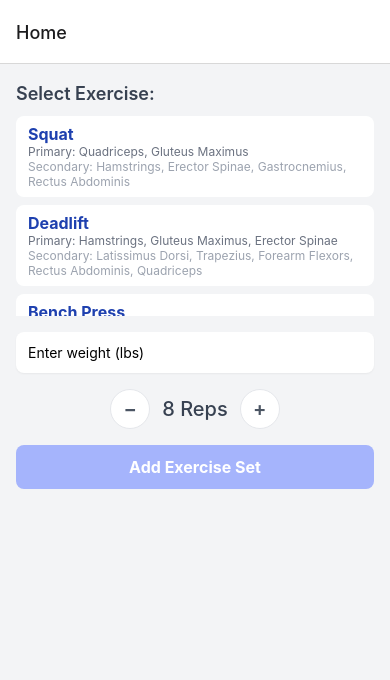
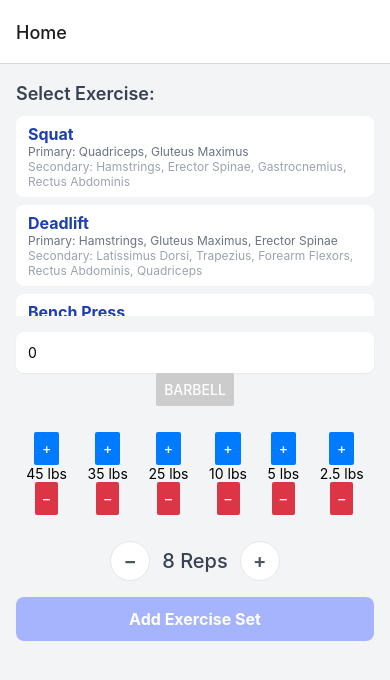
Before and after one commit to 0matleb2/lift-log, a React Native app: screen /Home in a window 390 px wide. Shown: the top 680 px of the page. Built offline with nearby package versions, Linux system fonts and the light colour scheme.

Commit message:
Add plate stepper to weight input

```diff
--- a/app/components/WeightInput.tsx
+++ b/app/components/WeightInput.tsx
@@ -1,21 +1,272 @@
-import React from "react";
-import { TextInput, View } from "react-native";
+import { useEffect, useState } from "react";
+import { Button, Text, TextInput, View } from "react-native";
 
 interface WeightInputProps {
 	weight: string;
 	onChangeWeight: (weight: string) => void;
 }
 
-const WeightInput = ({ weight, onChangeWeight }: WeightInputProps) => {
+interface PlateStepperProps {
+	plateWeight: number;
+	onPlateAdded: () => void;
+	onPlateRemoved: () => void;
+}
+
+const PlateStepper = ({
+	plateWeight,
+	onPlateAdded,
+	onPlateRemoved,
+}: PlateStepperProps) => {
+	return (
+		<View className="items-center">
+			<Button title="+" onPress={onPlateAdded} color="#007bff" />
+			<Text className="my-1.25">{`${plateWeight} lbs`}</Text>
+			<Button title="–" onPress={onPlateRemoved} color="#dc3545" />
+		</View>
+	);
+};
+
+const WeightInput = ({ weight = "0", onChangeWeight }: WeightInputProps) => {
+	const [isBarbellAdded, setIsBarbellAdded] = useState(false);
+	const [fortyFivePlateCount, setFortyFivePlateCount] = useState(0);
+	const [thirtyFivePlateCount, setThirtyFivePlateCount] = useState(0);
+	const [twentyFivePlateCount, setTwentyFivePlateCount] = useState(0);
+	const [tenPlateCount, setTenPlateCount] = useState(0);
+	const [fivePlateCount, setFivePlateCount] = useState(0);
+	const [twoPointFivePlateCount, setTwoPointFivePlateCount] = useState(0);
+
+	const handleToggleBarbell = () => {
+		const barbellWeight = 45;
+		let updatedWeight = Number.parseFloat(weight);
+
+		if (!isBarbellAdded) {
+			updatedWeight += barbellWeight;
+		} else {
+			updatedWeight -= barbellWeight;
+		}
+
+		setIsBarbellAdded(!isBarbellAdded);
+		onChangeWeight(updatedWeight.toString());
+	};
+
+	const handleAddPlate = (plateWeight: number) => {
+		if (plateWeight === 45) {
+			setFortyFivePlateCount(fortyFivePlateCount + 1);
+		} else if (plateWeight === 35) {
+			setThirtyFivePlateCount(thirtyFivePlateCount + 1);
+		} else if (plateWeight === 25) {
+			setTwentyFivePlateCount(twentyFivePlateCount + 1);
+		} else if (plateWeight === 10) {
+			setTenPlateCount(tenPlateCount + 1);
+		} else if (plateWeight === 5) {
+			setFivePlateCount(fivePlateCount + 1);
+		} else if (plateWeight === 2.5) {
+			setTwoPointFivePlateCount(twoPointFivePlateCount + 1);
+		}
+	};
+
+	const handleRemovePlate = (plateWeight: number) => {
+		if (plateWeight === 45 && fortyFivePlateCount > 0) {
+			setFortyFivePlateCount(fortyFivePlateCount - 1);
+		} else if (plateWeight === 35 && thirtyFivePlateCount > 0) {
+			setThirtyFivePlateCount(thirtyFivePlateCount - 1);
+		} else if (plateWeight === 25 && twentyFivePlateCount > 0) {
+			setTwentyFivePlateCount(twentyFivePlateCount - 1);
+		} else if (plateWeight === 10 && tenPlateCount > 0) {
+			setTenPlateCount(tenPlateCount - 1);
+		} else if (plateWeight === 5 && fivePlateCount > 0) {
+			setFivePlateCount(fivePlateCount - 1);
+		} else if (plateWeight === 2.5 && twoPointFivePlateCount > 0) {
+			setTwoPointFivePlateCount(twoPointFivePlateCount - 1);
+		}
+	};
+
+	useEffect(() => {
+		onChangeWeight(
+			(
+				fortyFivePlateCount * 45 +
+				thirtyFivePlateCount * 35 +
+				twentyFivePlateCount * 25 +
+				tenPlateCount * 10 +
+				fivePlateCount * 5 +
+				twoPointFivePlateCount * 2.5 +
+				(isBarbellAdded ? 1 : 0) * 45
+			).toString(),
+		);
+	}, [
+		onChangeWeight,
+		fortyFivePlateCount,
+		thirtyFivePlateCount,
+		twentyFivePlateCount,
+		tenPlateCount,
+		fivePlateCount,
+		twoPointFivePlateCount,
+		isBarbellAdded,
+	]);
+
+	// Handle keyboard input
+	const handleChangeText = (text: string) => {
+		setIsBarbellAdded(false);
+		setFortyFivePlateCount(0); // Reset plate count if manual input is used
+		onChangeWeight(text);
+	};
+
+	// Generate rectangles based on plateCount
+	const leftPlates = [];
+	const rightPlates = [];
+	for (let i = 0; i < fortyFivePlateCount; i++) {
+		if (i % 2 === 0) {
+			leftPlates.push(
+				<View
+					key={`45L-${i}`}
+					className="w-2 h-14 bg-blue-500 border border-gray-500"
+				/>,
+			);
+		} else {
+			rightPlates.push(
+				<View
+					key={`45R-${i}`}
+					className="w-2 h-14 bg-blue-500 border border-gray-500"
+				/>,
+			);
+		}
+	}
+	for (let i = 0; i < thirtyFivePlateCount; i++) {
+		if (i % 2 === 0) {
+			leftPlates.push(
+				<View
+					key={`35L-${i}`}
+					className="w-2 h-12 bg-yellow-500 border border-gray-500"
+				/>,
+			);
+		} else {
+			rightPlates.push(
+				<View
+					key={`35R-${i}`}
+					className="w-2 h-12 bg-yellow-500 border border-gray-500"
+				/>,
+			);
+		}
+	}
+	for (let i = 0; i < twentyFivePlateCount; i++) {
+		if (i % 2 === 0) {
+			leftPlates.push(
+				<View
+					key={`25L-${i}`}
+					className="w-2 h-10 bg-green-500 border border-gray-500"
+				/>,
+			);
+		} else {
+			rightPlates.push(
+				<View
+					key={`25R-${i}`}
+					className="w-2 h-10 bg-green-500 border border-gray-500"
+				/>,
+			);
+		}
+	}
+	for (let i = 0; i < tenPlateCount; i++) {
+		if (i % 2 === 0) {
+			leftPlates.push(
+				<View
+					key={`10L-${i}`}
+					className="w-1 h-8 bg-white border border-gray-500"
+				/>,
+			);
+		} else {
+			rightPlates.push(
+				<View
+					key={`10R-${i}`}
+					className="w-1 h-8 bg-white border border-gray-500"
+				/>,
+			);
+		}
+	}
+	for (let i = 0; i < fivePlateCount; i++) {
+		if (i % 2 === 0) {
+			leftPlates.push(
+				<View
+					key={`5L-${i}`}
+					className="w-1 h-6 bg-blue-500 border border-gray-500"
+				/>,
+			);
+		} else {
+			rightPlates.push(
+				<View
+					key={`5R-${i}`}
+					className="w-1 h-6 bg-blue-500 border border-gray-500"
+				/>,
+			);
+		}
+	}
+	for (let i = 0; i < twoPointFivePlateCount; i++) {
+		if (i % 2 === 0) {
+			leftPlates.push(
+				<View
+					key={`2.5L-${i}`}
+					className="w-1 h-4 bg-green-500 border border-gray-500"
+				/>,
+			);
+		} else {
+			rightPlates.push(
+				<View
+					key={`2.5R-${i}`}
+					className="w-1 h-4 bg-green-500 border border-gray-500"
+				/>,
+			);
+		}
+	}
+
 	return (
 		<View className="mb-4">
 			<TextInput
 				keyboardType="numeric"
 				value={weight}
-				onChangeText={onChangeWeight}
+				onChangeText={handleChangeText}
 				placeholder="Enter weight (lbs)"
 				className="w-full p-3 bg-white rounded-lg shadow-sm"
 			/>
+			<View className="flex-row items-center justify-center mb-4">
+				{leftPlates.reverse()}
+				<Button
+					title="Barbell"
+					onPress={handleToggleBarbell}
+					color={isBarbellAdded ? "#007bff" : "#cccccc"} // Change color based on state
+				/>
+				{rightPlates}
+			</View>
+			<View className="flex-row justify-around my-2.5">
+				<PlateStepper
+					plateWeight={45}
+					onPlateAdded={() => handleAddPlate(45)}
+					onPlateRemoved={() => handleRemovePlate(45)}
+				/>
+				<PlateStepper
+					plateWeight={35}
+					onPlateAdded={() => handleAddPlate(35)}
+					onPlateRemoved={() => handleRemovePlate(35)}
+				/>
+				<PlateStepper
+					plateWeight={25}
+					onPlateAdded={() => handleAddPlate(25)}
+					onPlateRemoved={() => handleRemovePlate(25)}
+				/>
+				<PlateStepper
+					plateWeight={10}
+					onPlateAdded={() => handleAddPlate(10)}
+					onPlateRemoved={() => handleRemovePlate(10)}
+				/>
+				<PlateStepper
+					plateWeight={5}
+					onPlateAdded={() => handleAddPlate(5)}
+					onPlateRemoved={() => handleRemovePlate(5)}
+				/>
+				<PlateStepper
+					plateWeight={2.5}
+					onPlateAdded={() => handleAddPlate(2.5)}
+					onPlateRemoved={() => handleRemovePlate(2.5)}
+				/>
+			</View>
 		</View>
 	);
 };
```
